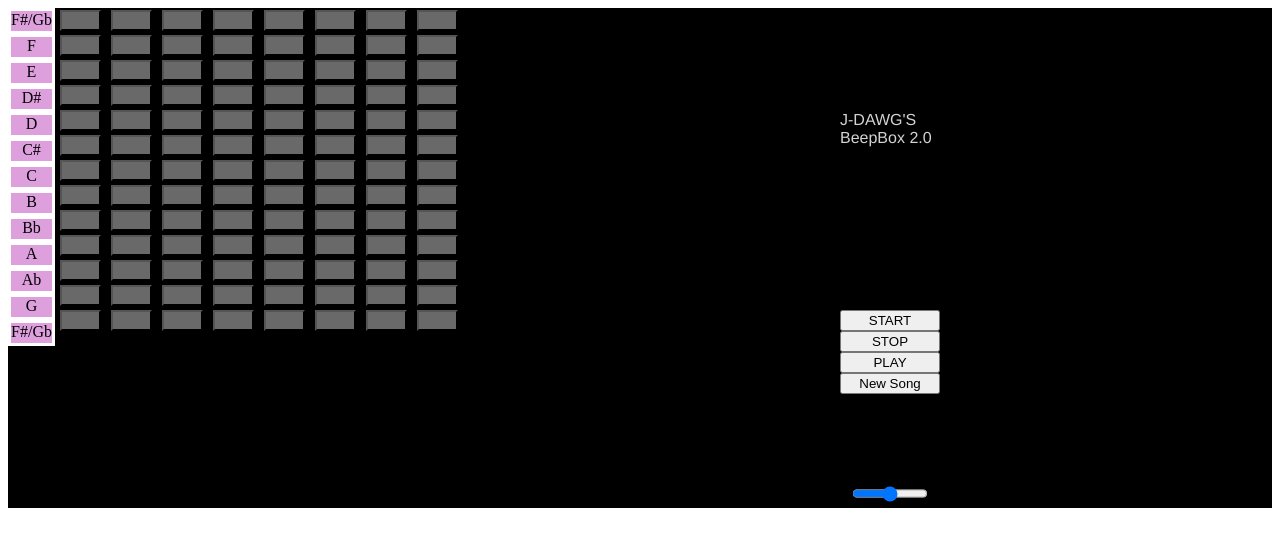
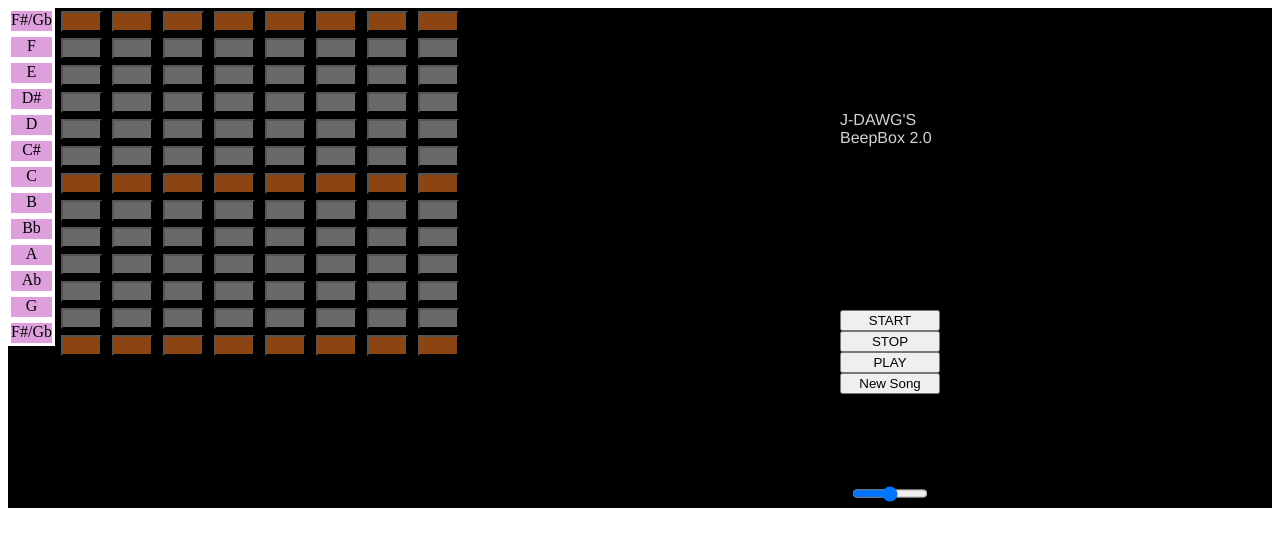
Before and after one commit to jlarsen9/8-Bit-Music-Maker, a plain HTML site: page index.html in a window 1280 px wide. Drawn offline with Linux system fonts and the light colour scheme.

Commit message:
Made-Certain-Rows-Brown
Made 1st, 7th, and 13th rows brown to style them, added JS to help with that

```diff
--- a/script.js
+++ b/script.js
@@ -13,16 +13,29 @@ function makeNoteBoxes() {
 }
 
 document.getElementById("note-name-boxes").innerHTML = makeNoteBoxes();
+/*
+<div class="row">
+     <button>
+     <button>
+     <button>
+</div>
 
+vs.
+
+     <button>
+     <button>
+     <button>
+<br />
+*/
 
 function createRow(numButtons) {
-    var row = ""
+    var row = "<div class='row'>"  //this is the start of the row
     for (var i = 1; i <= numButtons; i++) {
-        var button = "<button>" + "</button>"
+        var button = "<button class='grid-button-default'>" + "</button>"
         row = row + button;
     }
     var greyBoxGrid = document.getElementById("grey-box")
-    greyBoxGrid.innerHTML += row + "<br/>"
+    greyBoxGrid.innerHTML += row + "<br/>" + "</div>" //this is the end
 }
 
 var numRows = 13
@@ -32,6 +45,7 @@ for (var i = 1; i <= numRows; i++) {
     createRow(numColumns);
 }
 
+
 var slider = document.getElementById("myRange");
 var output = document.getElementById("volume-value")
 output.innerHTML = slider.value;
@@ -39,64 +53,3 @@ output.innerHTML = slider.value;
 slider.oninput = function () {
     output.innerHTML = this.value;
 }
-
-
-// function createRow() {
-//     var row = ""
-// }
-// var jennyGrid = document.getElementById("jenny-grid")
-// jennyGrid.innerHTML += row + "<br/>"
-// }
-
-// var numRows = 3
-// var numColumns = 3
-
-
-// for (var i = 1; i <= numRows; i++) {
-//     createRow(numColumns)
-// }
-
-
-// //display-only text box
-
-// var textBox = document.getElementById("text-box")
-
-// //var clickedLetter =
-// function onButtonClick(clickedLetter) {
-//     textBox.innerHTML += clickedLetter
-
-// }
-
-// function onPlayButtonClick(clickedLetters) {
-//     alert(textBox.innerHTML)
-// }
-
-
-// //have to put variable name as an argument
-// /*
-// First class citizen: anything that can be put in a var
-// keyword: use to make something special happen in code, ex: if, else, while, for NOT FIRST CLASS CITIZEN!
-// - can not put a while or a for loop in a variable, put a for loop in a function, then a function in a variable!!!
-// */
-
-
-// function createButtonRow(numButtons) {
-//     var row = ""
-//     var letters = ["a", "b", "c", "d", "e", "f", "g", "h", "i", "j", "k", "l", "m", "n", "o", "p", "q", "r", "s", "t", "u", "v", "w", "x", "y", "z"];
-//     for (var i = 1; i <= numButtons; i++) {
-//         var letterToDisplay = letters[(Math.floor(Math.random() * 26))]
-//         var m = 'm'
-//         button = `<button onclick="onButtonClick('${letterToDisplay}')">${letterToDisplay}</button>`
-//         row = row + button
-//     }
-//     var jennyGrid = document.getElementById("jenny-grid")
-//     jennyGrid.innerHTML += row + "<br/>"
-// }
-
-// var numRows = 3
-// var numColumns = 3
-
-
-// for (var i = 1; i <= numRows; i++) {
-//     createButtonRow(numColumns)
-// }
--- a/style.css
+++ b/style.css
@@ -19,10 +19,6 @@
     height: 338px;
     float: right;
 }
-
-/* .grey-box:first-child {
-    background: saddlebrown;
-} */
 
 #note-name-boxes {
     float: left;
@@ -46,12 +42,19 @@
     order: 2;
 }
 
-#grey-box button {
+.grid-button-default {
     width: 41px;
     height: 21px;
     background-color: dimgray;
     margin: 2px 5px;
+}
 
+.row {
+    border: solid 1px black;
+}
+
+.row:nth-child(6n+1) button{
+    background-color: saddlebrown;
 }
 
 .menu {
@@ -87,12 +90,10 @@
 }
 
 #start-button {
-    /* margin-left: 370px; */
     display: inline-block;
 }
 
 #stop-button {
-    /* margin-left: 10px; */
     display: inline-block;
 }
 
```
Also changed, not shown: index.html (+0 -1 lines).
